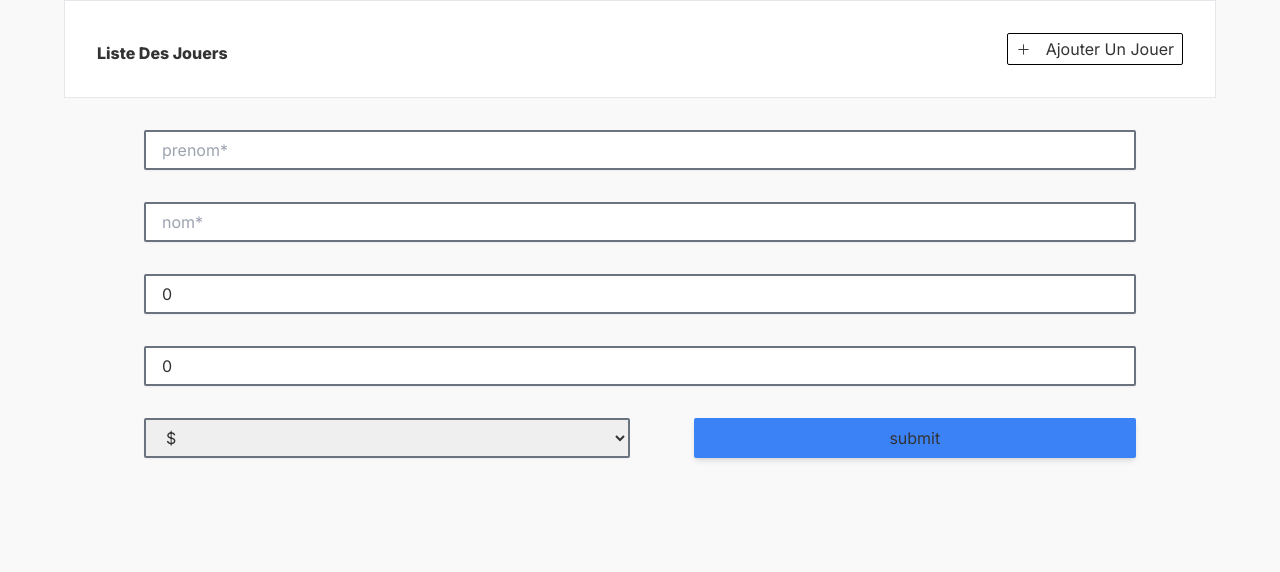
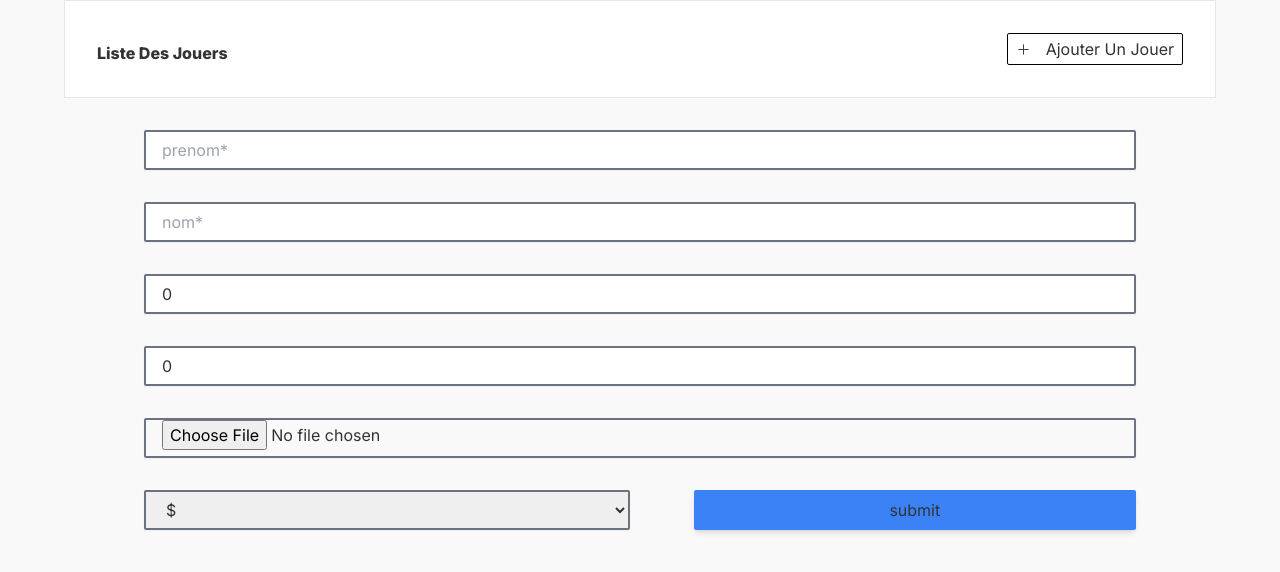
Before and after one commit to HTHoussam/flow_boilerplate, a Next.js app: page /players/add in a window 1280 px wide. Shown: the top 572 px of the page. Built offline with nearby package versions, Linux system fonts and the light colour scheme.

Commit message:
feat: s3 implementation

```diff
--- a/package.json
+++ b/package.json
@@ -15,6 +15,8 @@
     "seed": "ts-node prisma/seed.ts"
   },
   "dependencies": {
+    "@aws-sdk/client-s3": "^3.388.0",
+    "@aws-sdk/s3-request-presigner": "^3.388.0",
     "@heroicons/react": "^2.0.18",
     "@hookform/resolvers": "^3.1.1",
     "@prisma/client": "^5.0.0",
@@ -25,6 +27,7 @@
     "bcrypt": "^5.1.0",
     "eslint": "8.45.0",
     "eslint-config-next": "13.4.10",
+    "image-validator": "^1.2.1",
     "next": "13.4.10",
     "postcss": "8.4.26",
     "react": "18.2.0",
--- a/src/app/actions.ts
+++ b/src/app/actions.ts
@@ -4,6 +4,9 @@ import prisma from '@/lib/prisma'
 import { PlayerType } from '@/lib/types'
 import { PlayerSchemaType, playerSchema } from '@/lib/validation/schema'
 import { PrismaClientKnownRequestError } from '@prisma/client/runtime/library'
+import { S3Client, PutObjectCommand } from '@aws-sdk/client-s3'
+import { getBase64 } from '@/lib/helpers'
+
 interface submitActionReturn {
   status: number
   error: boolean
@@ -40,6 +43,25 @@ export async function submitPlayerAction(newPlayer: PlayerSchemaType): Promise<s
   if (!result.success) {
     return { status: 503, error: true, message: 'Erreur: type donnees' }
   }
+  // store the image to s3 and store s3 link to db
+
+  const s3 = new S3Client({
+    credentials: {
+      accessKeyId: process.env.AWS_ACCESS_KEY ?? '',
+      secretAccessKey: process.env.AWS_SECRET_ACCESS_KEY ?? '',
+    },
+    region: process.env.S3_BUCKET_REGION ?? '',
+  })
+  console.log('newPlayer.pictureURl?.imageType', newPlayer.pictureURl?.imageType)
+  const s3Params = {
+    Bucket: process.env.S3_BUCKET_NAME ?? '',
+    Key: newPlayer.pictureURl?.imageName,
+    Body: newPlayer.pictureURl?.binary,
+    ContentType: newPlayer.pictureURl?.imageType,
+  }
+  const command = new PutObjectCommand(s3Params)
+  const r = await s3.send(command)
+
   try {
     const isPlayerExist = await prisma.player.findFirst({
       where: {
@@ -57,10 +79,12 @@ export async function submitPlayerAction(newPlayer: PlayerSchemaType): Promise<s
     if (isPlayerExist) {
       return { message: 'jouer existe deja', error: true, status: 403 }
     }
+
     delete result.data.id
     const insertResult = await prisma.player.create({
       data: {
         ...result.data,
+        pictureURl: Buffer.from(result.data.pictureURl as any, 'base64'),
       },
     })
 
@@ -69,7 +93,7 @@ export async function submitPlayerAction(newPlayer: PlayerSchemaType): Promise<s
     }
     return { message: 'success', error: false, status: 200 }
   } catch (e) {
-    return { message: `Erreur:lors de l'insertion`, error: true, status: 503 }
+    return { message: `Erreur: `, error: true, status: 503 }
   }
 }
 
@@ -92,6 +116,7 @@ export async function updatePlayerAction(updatedPlayer: PlayerSchemaType): Promi
       },
       data: {
         ...result.data,
+        pictureURl: Buffer.from(result.data.pictureURl as any, 'base64'),
       },
     })
 
--- a/src/app/api/players/route.ts
+++ b/src/app/api/players/route.ts
@@ -1,6 +1,7 @@
 import prisma from '@/lib/prisma'
 import { PrismaClientKnownRequestError } from '@prisma/client/runtime/library'
 import { NextResponse } from 'next/server'
+
 export async function GET(request: Request) {
   const url = new URL(request.url)
 
--- a/src/components/players/AddForm.tsx
+++ b/src/components/players/AddForm.tsx
@@ -1,15 +1,17 @@
 'use client'
 
-import { useForm } from 'react-hook-form'
+import { useForm, Controller, Field } from 'react-hook-form'
 import { zodResolver } from '@hookform/resolvers/zod'
 import { PlayerSchemaType, playerSchema } from '@/lib/validation/schema'
 import { PlayerType } from '@/lib/types'
-import { onSubmit, onSubmitUpdate } from '@/lib/helpers'
+import { getBase64, onSubmit, onSubmitUpdate } from '@/lib/helpers'
+import { validateImage } from 'image-validator'
 
 const AddForm = ({ playerData, isEditMode = false }: { playerData?: PlayerType; isEditMode?: boolean }) => {
   const {
     register,
     handleSubmit,
+    control,
     formState: { errors },
   } = useForm<PlayerSchemaType>({
     resolver: zodResolver(playerSchema),
@@ -20,6 +22,7 @@ const AddForm = ({ playerData, isEditMode = false }: { playerData?: PlayerType;
       currency: playerData?.currency ?? '$',
       goals: playerData?.goals?.toString() ?? '0',
       salary: playerData?.salary ?? '0',
+      pictureURl: undefined,
     },
   })
 
@@ -27,6 +30,7 @@ const AddForm = ({ playerData, isEditMode = false }: { playerData?: PlayerType;
     <div>
       <form
         onSubmit={isEditMode ? handleSubmit(onSubmitUpdate) : handleSubmit(onSubmit)}
+        encType="multipart/form-data"
         className="grid grid-cols-1 grid-flow-row gap-8 py-8 px-20"
       >
         <div className="w-full flex flex-col ">
@@ -83,6 +87,45 @@ const AddForm = ({ playerData, isEditMode = false }: { playerData?: PlayerType;
             <span className="p-4 my-2 bg-red-400 text-sm shadow-sm rounded-sm">{errors.goals.message}</span>
           )}
         </div>
+        {/* image upload */}
+        <div className="w-full flex flex-col">
+          <Controller
+            control={control}
+            name={'pictureURl'}
+            rules={{ required: 'Recipe picture is required' }}
+            render={({ field: { value, onChange, ...field } }) => {
+              return (
+                <input
+                  className="h-10 border-2 border-gray-500 shadow-sm rounded-sm hover:shadow-md hover:border-none focus:shadow-md focus:border-none px-4 "
+                  {...field}
+                  // {...register('pictureURl')}
+                  onChange={async (event) => {
+                    if (event.target.files === null) return
+                    const imageFile = event.target.files[0]
+                    const isImageValid = await validateImage(imageFile)
+                    if (isImageValid) {
+                      const r = await getBase64(event.target.files[0])
+                      onChange({
+                        binary: r,
+                        imageName: event.target.files[0].name,
+                        imageType: event.target.files[0].type,
+                      })
+                    }
+                  }}
+                  type="file"
+                  id="pictureURl"
+                  name="pictureURl"
+                />
+              )
+            }}
+          />
+
+          {errors && errors.pictureURl && (
+            <span className="p-4 my-2 bg-red-400 text-sm shadow-sm rounded-sm">
+              {errors.pictureURl.message?.toString()}
+            </span>
+          )}
+        </div>
         <div className="w-full flex gap-16">
           <div className="flex-grow">
             <select
@@ -96,8 +139,8 @@ const AddForm = ({ playerData, isEditMode = false }: { playerData?: PlayerType;
                 </option>
               ))}
             </select>
-            {errors && errors.firstName && (
-              <span className="p-4 my-2 bg-red-400 text-sm shadow-sm rounded-sm">{errors.firstName.message}</span>
+            {errors && errors.currency && (
+              <span className="p-4 my-2 bg-red-400 text-sm shadow-sm rounded-sm">{errors.currency.message}</span>
             )}
           </div>
           <div className="flex-grow">
--- a/src/lib/helpers.ts
+++ b/src/lib/helpers.ts
@@ -3,6 +3,7 @@ import { SubmitHandler } from 'react-hook-form'
 import { toast } from 'react-toastify'
 import { PrismaPlayerType, PlayerType } from './types'
 import { PlayerSchemaType } from './validation/schema'
+import { validateImage } from 'image-validator'
 
 export function switchToPlayerType(prismaPlayer: PrismaPlayerType): PlayerType {
   const player: PlayerType = {
@@ -28,11 +29,12 @@ export function switchToPlayerType(prismaPlayer: PrismaPlayerType): PlayerType {
 }
 
 export const onSubmit: SubmitHandler<PlayerSchemaType> = async (data) => {
+  console.log('onSubmit', data)
   const response = await submitPlayerAction(data)
   if (response.status !== 200) {
     return toast(`Erreur: ${response.message}`, { hideProgressBar: true, autoClose: 3000, type: 'error' })
   }
-  window.location.assign('/')
+  // window.location.assign('/')
   return toast('Success: insertion complete', { hideProgressBar: true, autoClose: 3000, type: 'success' })
 }
 export const onSubmitUpdate: SubmitHandler<PlayerSchemaType> = async (data, event) => {
@@ -61,3 +63,21 @@ export const formatSalary = (str: string) => {
 
   return formattedNum + suffixes[index]
 }
+
+export function getBase64(file: File) {
+  return new Promise((resolve, reject) => {
+    const reader = new FileReader()
+
+    reader.readAsDataURL(file)
+    reader.onload = () => resolve(reader.result)
+    reader.onerror = (error) => reject(error)
+  })
+}
+export function base64ToBinary(base64Image: string) {
+  const binaryString = atob(base64Image)
+  const byteArray = new Uint8Array(binaryString.length)
+  for (let i = 0; i < binaryString.length; i++) {
+    byteArray[i] = binaryString.charCodeAt(i)
+  }
+  return byteArray
+}
--- a/src/lib/hooks.ts
+++ b/src/lib/hooks.ts
@@ -17,7 +17,8 @@ export const usePlayersHook = () => {
   const [isLoading, setIsLoading] = useState(false)
 
   const getPlayersCount = async (): Promise<void> => {
-    const result = await fetch(`${getAbsoluteURL}/api/players/count`, {
+    console.log('process.env.NEXT_PUBLIC_VERCEL_URL', process.env.NEXT_PUBLIC_VERCEL_URL)
+    const result = await fetch(`http://localhost:3000/api/players/count`, {
       cache: 'force-cache',
     })
     if (result.ok) {
@@ -33,7 +34,7 @@ export const usePlayersHook = () => {
     setIsLoading(true)
     try {
       const data = await fetch(
-        `${getAbsoluteURL}/api/players?page=${paginationState.page - 1}&limit=${paginationState.limit}`,
+        `http://localhost:3000/api/players?page=${paginationState.page - 1}&limit=${paginationState.limit}`,
         {
           next: {
             revalidate: 0,
--- a/src/lib/queries/functions.ts
+++ b/src/lib/queries/functions.ts
@@ -4,14 +4,13 @@ export const revalidate = 10
 
 export async function getPlayerById(playerId: string): Promise<PrismaPlayerType | null> {
   try {
-    const result = await prisma.player.findFirstOrThrow({
+    return await prisma.player.findFirstOrThrow({
       where: {
         id: {
           equals: parseInt(playerId),
         },
       },
     })
-    return result
   } catch (error: any) {
     console.log('e', error.message)
     return null
--- a/src/lib/types.ts
+++ b/src/lib/types.ts
@@ -4,7 +4,7 @@ export interface PlayerType {
   lastName: string
   salary?: string
   currency?: string
-  pictureURl?: string
+  pictureURl?: string | Buffer
   goals?: number
 }
 export interface PrismaPlayerType {
@@ -15,7 +15,7 @@ export interface PrismaPlayerType {
   lastName: string
   salary: string | null
   currency: string | null
-  pictureURl: string | null
+  pictureURl: string | null | Buffer
   goals: string | null
 }
 export interface GetPlayersResponse {
--- a/src/lib/validation/schema.ts
+++ b/src/lib/validation/schema.ts
@@ -1,4 +1,7 @@
 import { z } from 'zod'
+
+const MAX_FILE_SIZE = 500000
+const ACCEPTED_IMAGE_TYPES = ['image/jpeg', 'image/jpg', 'image/png', 'image/webp']
 
 export const playerSchema = z
   .object({
@@ -18,6 +21,13 @@ export const playerSchema = z
       })
       .optional(),
     currency: z.string().optional(),
+    pictureURl: z
+      .object({
+        binary: z.any(),
+        imageName: z.string(),
+        imageType: z.string(),
+      })
+      .optional(),
   })
   .refine((data) => ['$', 'MAD', '€', '£', 'Fr'].includes(data.currency ?? ''), {
     message: 'Devise inconnue',
```
Also changed, not shown: 2 other files (tests, documents, lock files or other folders).
